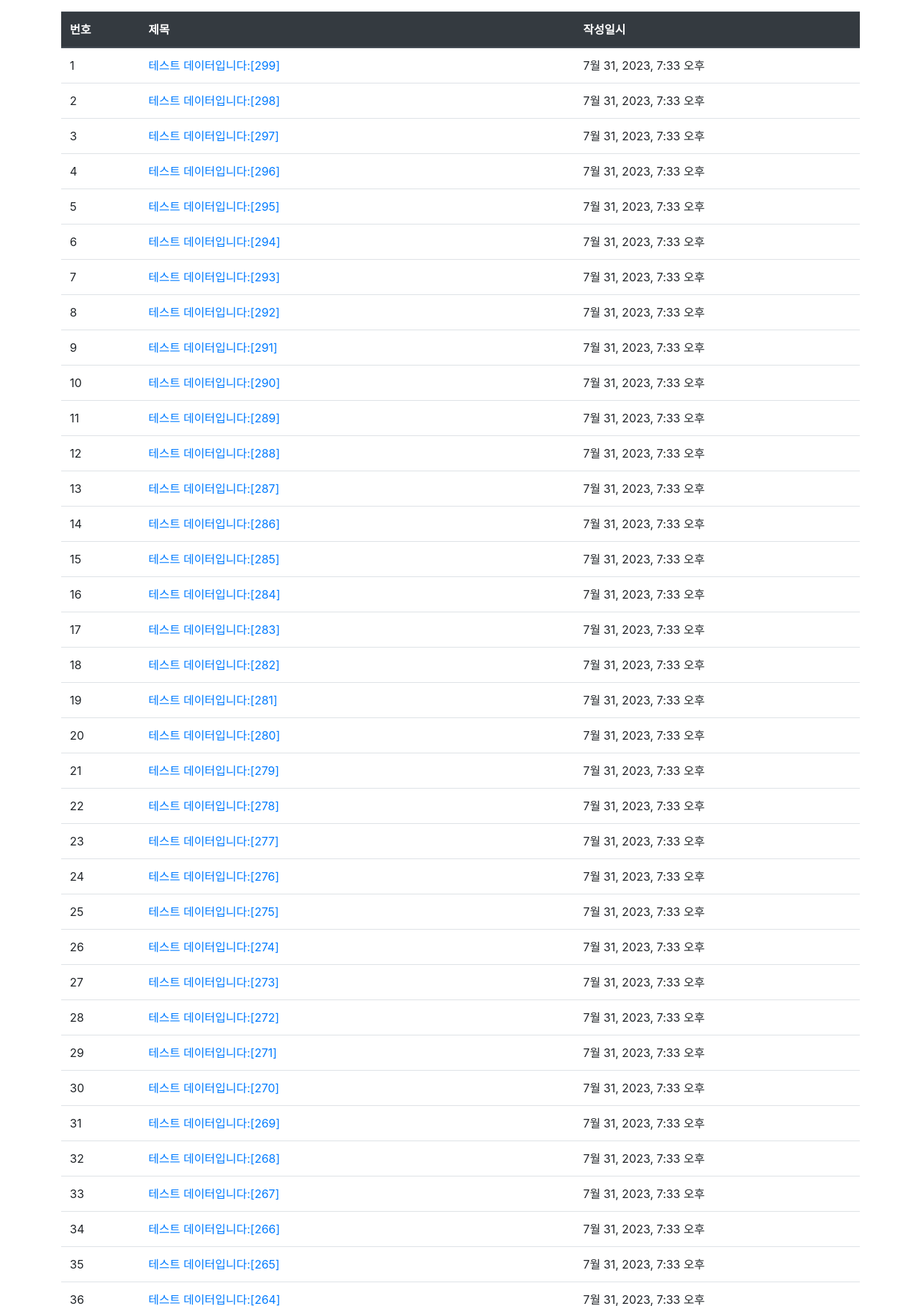
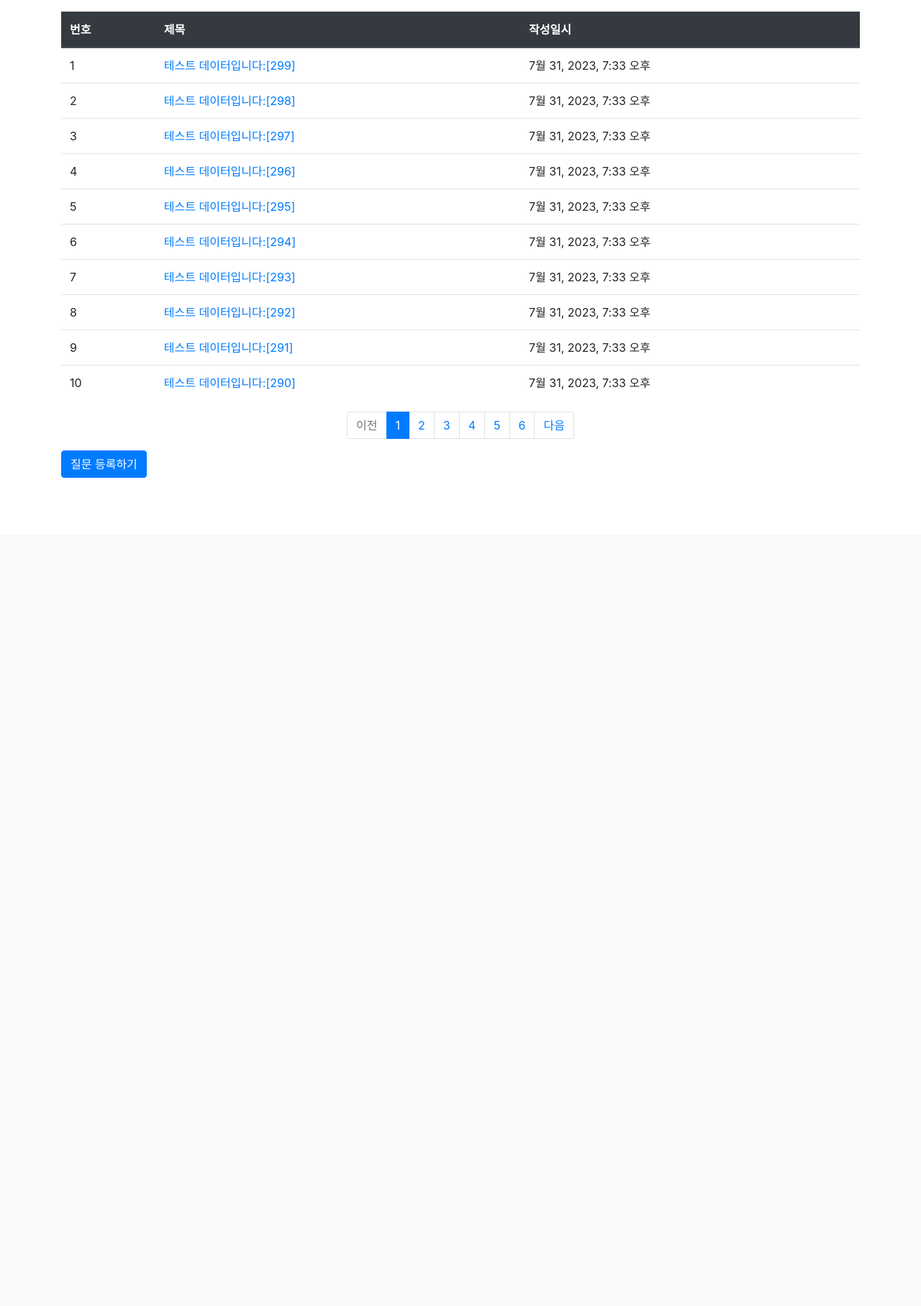
Before and after one commit to wonjun6715/pybo_project, a Django app: page /pybo/ in a window 1280 px wide. Shown: the part 57-1872 px from the top of the page at 72% size. After the commit the page ends 721 px from the top, so only its background shows below. Run offline with Django 3.2, Linux system fonts and the light colour scheme; data comes from the database, SQL or seed files in the repository; both versions use the stored data as it was after the commit; some libraries are stand-ins or nearby versions.

Commit message:
add paging

```diff
--- a/pybo/views.py
+++ b/pybo/views.py
@@ -2,13 +2,23 @@
 from .models import Question
 from django.utils import timezone
 from .forms import QuestionForm, AnswerForm
+from django.core.paginator import Paginator
 
 def index(request):
     """
     pybo 목록 출력
     """
+    # 입력 인자
+    page = request.GET.get('page', '1') # 페이지, 맨처음 불러오는 페이지가 1
+
+    # 조회
     question_list = Question.objects.order_by('-create_date') # 데이터를 작성한 날짜의 역순(-)으로 조회하기 위해 order-by 함수 사용
-    context = {'question_list': question_list} # render 함수가 템플릿을 HTML로 변환하는 과정에서 사용되는 데이터 변수 context
+
+    # 페이징 처리
+    paginator = Paginator(question_list, 10) # 페이지당 10개씩 보여주기
+    page_obj = paginator.get_page(page)
+
+    context = {'question_list': page_obj} # render 함수가 템플릿을 HTML로 변환하는 과정에서 사용되는 데이터 변수 context
     return render(request, 'pybo/question_list.html', context)
     # render 함수는 context에 있는 question_list를 pybo/question_list.html 파일에 적용하여 HTML 코드로 변환
 
--- a/templates/base.html
+++ b/templates/base.html
@@ -10,22 +10,7 @@
     <title>Hello, pybo!</title>
 </head>
 <body>
-<!-- 내비게이션바 -->
-<nav class="navbar navbar-expand-lg navbar-light bg-light border-bottom">
-    <a class="navbar-brand" href="{% url 'pybo:index' %}">Pybo</a>
-    <button class="navbar-toggler ml-auto" type="button" data-toggle="collapse"
-            data-target="#navbarNav" aria-controls="navbarNav"
-            aria-expanded="false" aria-label="Toggle navigation">
-        <span class="navbar-toggler-icon"></span>
-    </button>
-    <div class="collapse navbar-collapse flex-grow-0" id="navbarNav">
-        <ul class="navbar-nav">
-            <li class="nav-item ">
-                <a class="nav-link" href="#">로그인</a>
-            </li>
-        </ul>
-    </div>
-</nav>
+{% include "navbar.html" %}
 <!-- 기본 템플릿 안에 삽입될 내용 start -->
 {% block content %}
 {% endblock %}
--- /dev/null
+++ b/templates/navbar.html
@@ -0,0 +1,16 @@
+<!-- 내비게이션바 -->
+<nav class="navbar navbar-expand-lg navbar-light bg-light border-bottom">
+    <a class="navbar-brand" href="{% url 'pybo:index' %}">Pybo</a>
+    <button class="navbar-toggler ml-auto" type="button" data-toggle="collapse"
+            data-target="#navbarNav" aria-controls="navbarNav"
+            aria-expanded="false" aria-label="Toggle navigation">
+        <span class="navbar-toggler-icon"></span>
+    </button>
+    <div class="collapse navbar-collapse flex-grow-0" id="navbarNav">
+        <ul class="navbar-nav">
+            <li class="nav-item ">
+                <a class="nav-link" href="#">로그인</a>
+            </li>
+        </ul>
+    </div>
+</nav>
--- a/templates/pybo/question_list.html
+++ b/templates/pybo/question_list.html
@@ -29,6 +29,44 @@
         {% endif %}
         </tbody>
     </table>
+    <!-- 페이징 처리 시작 -->
+    <ul class="pagination justify-content-center">
+        <!-- 이전 페이지 -->
+        {% if question_list.has_previous %}
+        <li class="page-item">
+            <a class="page-link" href="?page={{ question_list.previous_page_number }}">이전</a>
+        </li>
+        {% else %}
+        <li class="page-item disabled">
+            <a class="page-link" tabindex="-1" aria-disabled="true" href="#">이전</a>
+        </li>
+        {% endif %}
+        <!-- 페이지 리스트 -->
+        {% for page_number in question_list.paginator.page_range %}
+        {% if page_number >= question_list.number|add:-5 and page_number <= question_list.number|add:5 %} <!-- 현재 페이지 기준으로 좌우 5개씩 보이도록 -->
+            {% if page_number == question_list.number %}
+            <li class="page-item active" aria-current="page">
+                <a class="page-link" href="?page={{ page_number }}">{{ page_number }}</a>
+            </li>
+            {% else %}
+            <li class="page-item">
+                <a class="page-link" href="?page={{ page_number }}">{{ page_number }}</a>
+            </li>
+            {% endif %}
+        {% endif %}
+        {% endfor %}
+        <!-- 다음 페이지 -->
+        {% if question_list.has_next %}
+        <li class="page-item">
+            <a class="page-link" href="?page={{ question_list.next_page_number }}">다음</a>
+        </li>
+        {% else %}
+        <li class="page-item disabled">
+            <a class="page-link" tabindex="-1" aria-disabled="true" href="#">다음</a>
+        </li>
+        {% endif %}
+    </ul>
+    <!-- 페이징 처리 끝 -->
     <a href="{% url 'pybo:question_create' %}" class="btn btn-primary">
         질문 등록하기
     </a>
```
Also changed, not shown: db.sqlite3.
